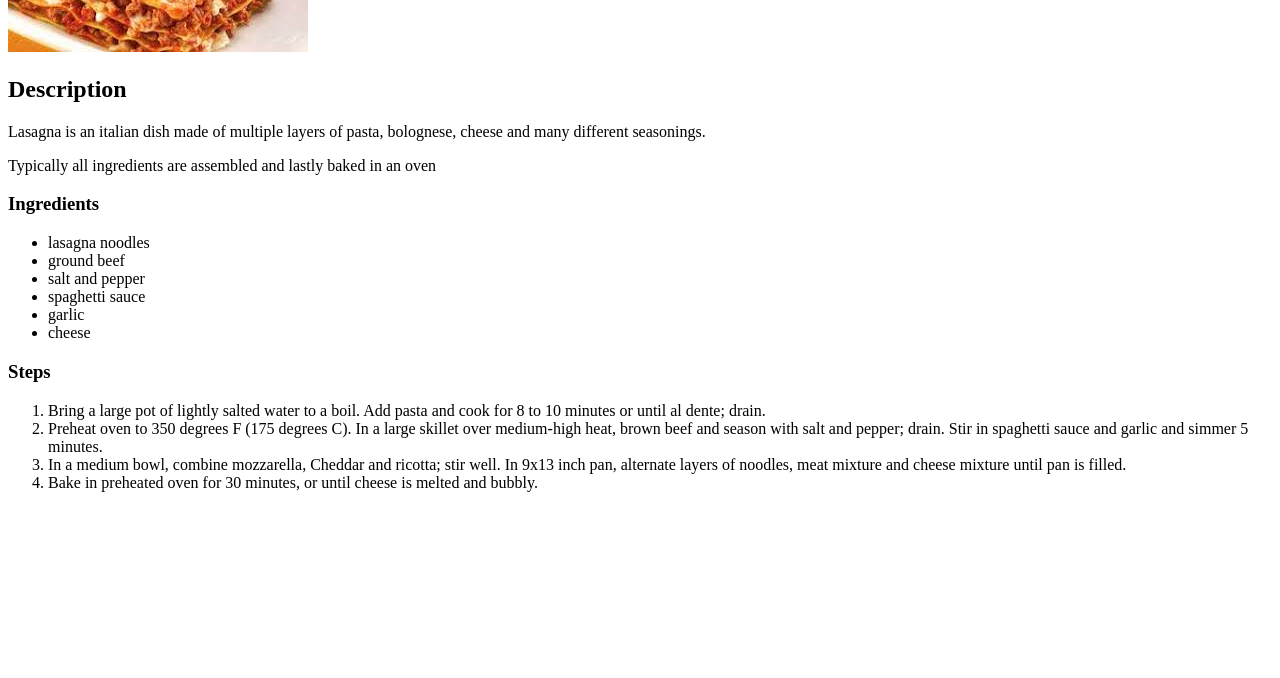
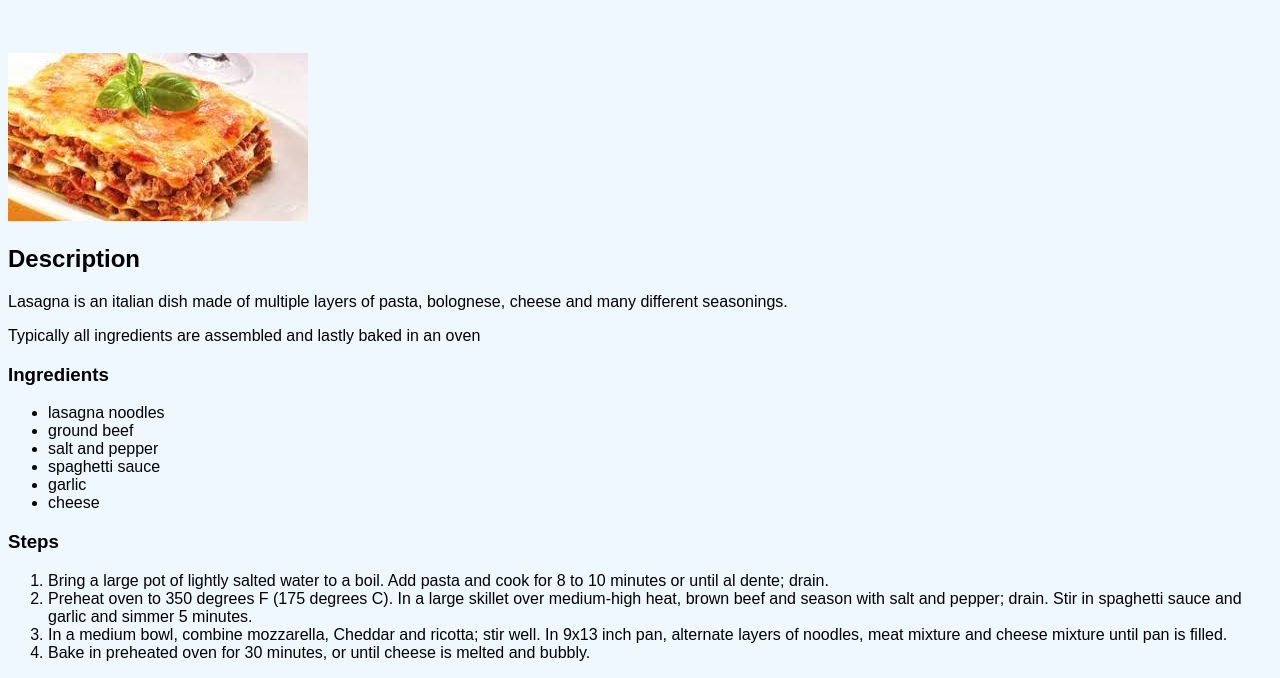
Before and after one commit to ToangT/odin-recipes, a plain HTML site: page recipes/lasagna.html in a window 1280 px wide. Shown: the part 196-874 px from the top of the page. Before the commit the page ends 800 px from the top, so only its background shows below. Drawn offline with Linux system fonts and the light colour scheme; files that its build step writes are made by us from their sources.

Commit message:
Add link to styles sheet

```diff
--- a/recipes/lasagna.html
+++ b/recipes/lasagna.html
@@ -5,14 +5,15 @@
     <meta http-equiv="X-UA-Compatible" content="IE=edge">
     <meta name="viewport" content="width=device-width, initial-scale=1.0">
     <title>Document</title>
+    <link rel="stylesheet" href="styles.css" />
 </head>
 <body>
     <h1> Lasagna </h1>
-    <img src="lasagna.jpg" alt="image of lasagna">
+    <img src="lasagna.jpg" alt="image of lasagna" class="center">
     <h2>Description</h2>
-    <p>Lasagna is an italian dish made of multiple layers of pasta, bolognese,
+    <p class="text">Lasagna is an italian dish made of multiple layers of pasta, bolognese,
        cheese and many different seasonings. </p>
-    <p>Typically all ingredients are assembled and lastly baked in an oven</p>
+    <p class="text">Typically all ingredients are assembled and lastly baked in an oven</p>
 
     <h3>Ingredients</h3>
     <ul>
```
